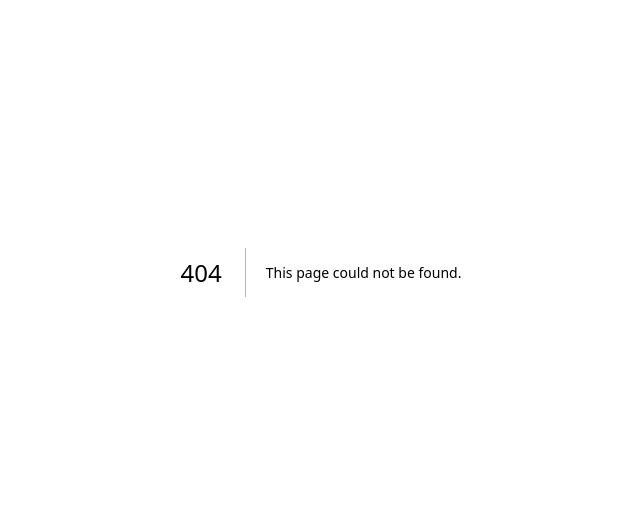
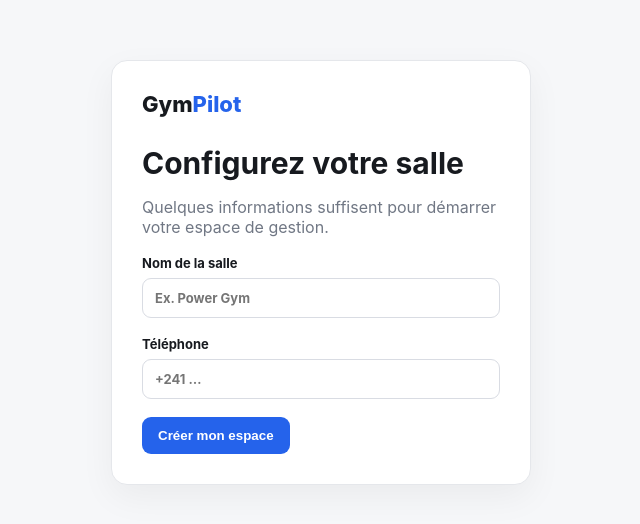
Before and after one commit to andersonsima810-byte/mon-inventaire-, a Next.js app: page /setup in a window 1280 px wide. Before the commit this address had no page. Shown: the part 128-652 px from the top of the page, without its empty margins (319-959 px from the left). Built offline with nearby package versions, Linux system fonts and the light colour scheme; no server answers.

Commit message:
GymPilot: add onboarding

```diff
--- /dev/null
+++ b/app/setup/page.tsx
@@ -0,0 +1,6 @@
+"use client";
+import {useState} from "react";import {createClient} from "@supabase/supabase-js";import {useRouter} from "next/navigation";
+const sb=createClient(process.env.NEXT_PUBLIC_SUPABASE_URL!,process.env.NEXT_PUBLIC_SUPABASE_PUBLISHABLE_KEY!);
+export default function Setup(){const router=useRouter();const[name,setName]=useState("");const[phone,setPhone]=useState("");const[busy,setBusy]=useState(false);const[error,setError]=useState("");
+async function submit(e:React.FormEvent){e.preventDefault();setBusy(true);setError("");const{data:{user}}=await sb.auth.getUser();if(!user){router.push("/login");return}const{data:account,error:a}=await sb.from("gym_accounts").insert({owner_user_id:user.id,name,phone,registration_fee:5000,status:"trial",trial_ends_at:new Date(Date.now()+14*864e5).toISOString()}).select("id").single();if(a){setError(a.message);setBusy(false);return}const{error:u}=await sb.from("gym_users").insert({user_id:user.id,account_id:account.id,role:"owner"});if(u){setError(u.message);setBusy(false);return}await sb.from("gym_plans").insert([{account_id:account.id,name:"Mensuel",price:10000,duration_days:30,active:true},{account_id:account.id,name:"Journalier",price:1000,duration_days:1,active:true}]);router.push("/");}
+return <main className="auth"><form className="authCard" onSubmit={submit}><div className="brand">Gym<span>Pilot</span></div><h1>Configurez votre salle</h1><p className="muted">Quelques informations suffisent pour démarrer votre espace de gestion.</p><label>Nom de la salle<input className="input" required value={name} onChange={e=>setName(e.target.value)} placeholder="Ex. Power Gym"/></label><label>Téléphone<input className="input" value={phone} onChange={e=>setPhone(e.target.value)} placeholder="+241 …"/></label>{error&&<div className="error">{error}</div>}<button className="btn" disabled={busy}>{busy?"Création…":"Créer mon espace"}</button></form></main>}
```
